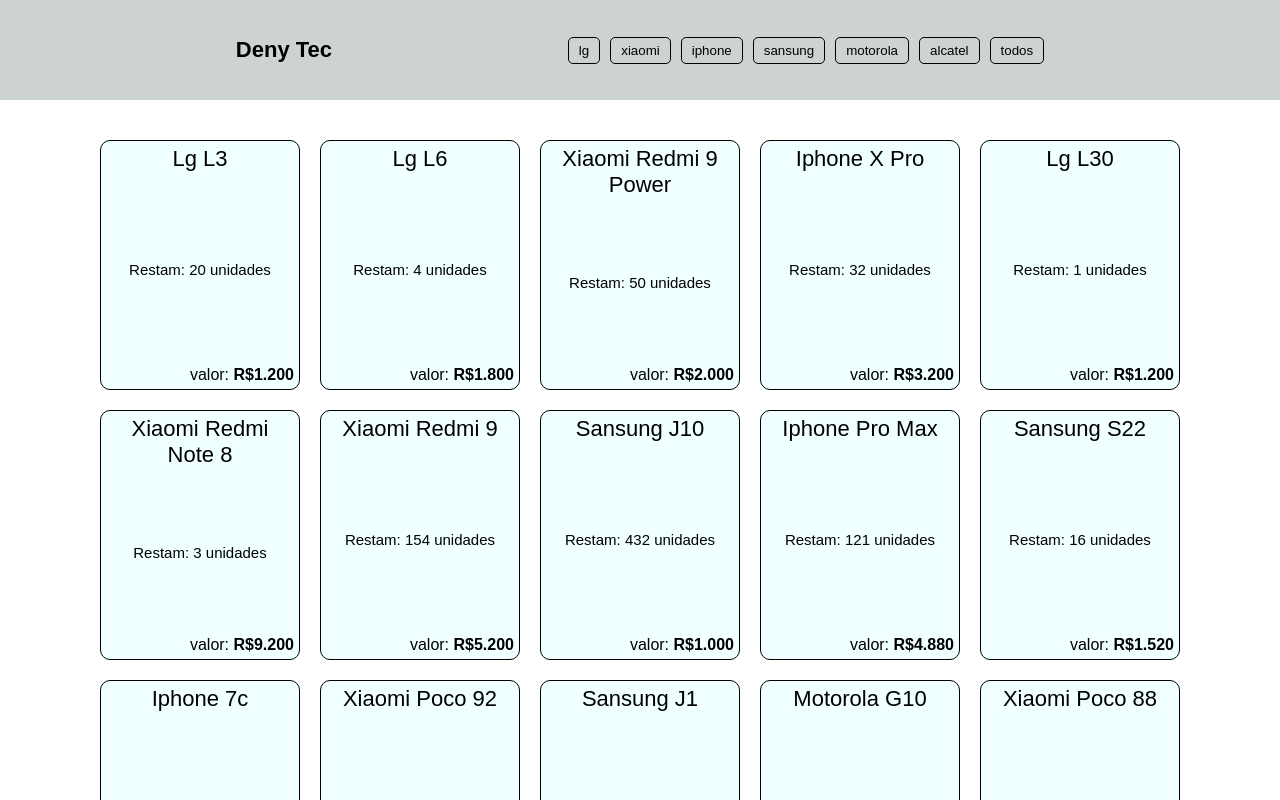
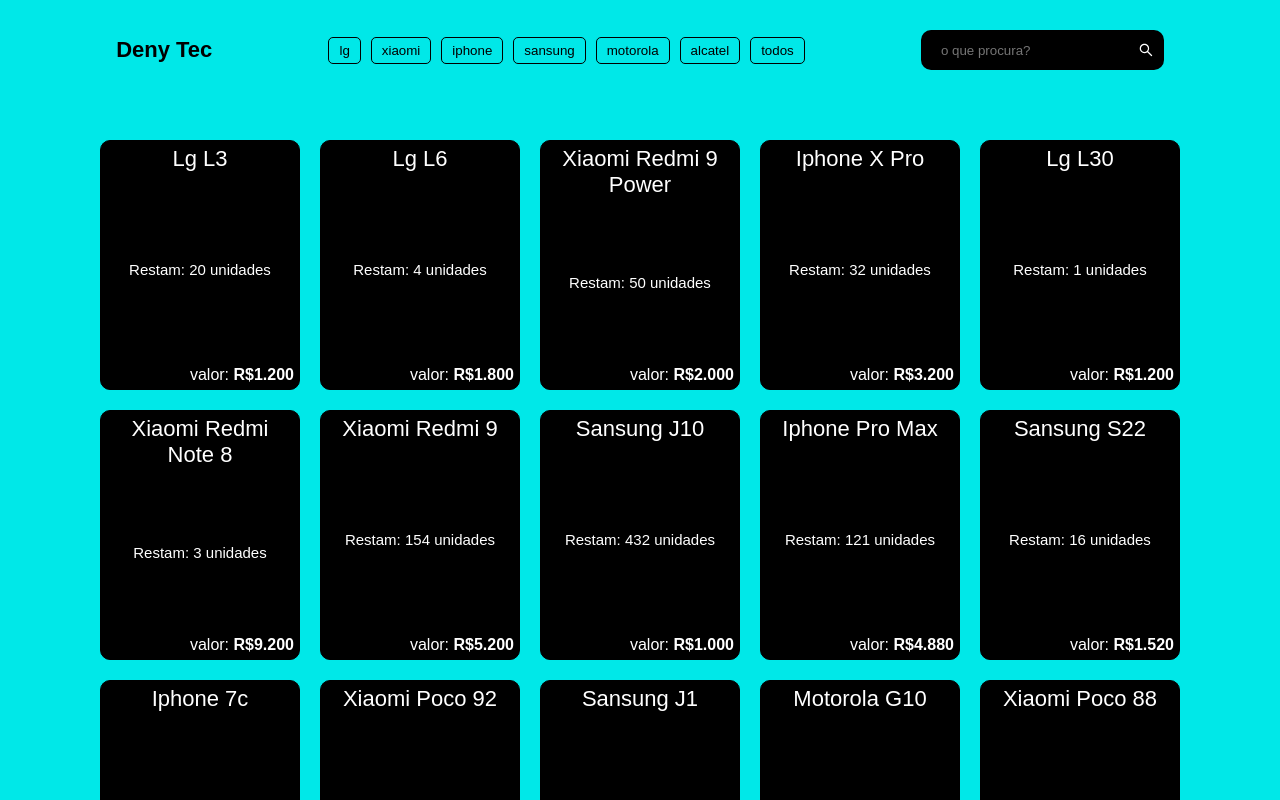
Before and after one commit to Deny-santos/filter-by-cellphone, a Next.js app: page / in a window 1280 px wide. Shown: the top 800 px of the page. Built offline with nearby package versions, Linux system fonts and the light colour scheme.

Commit message:
bg haeder, bg main content, color card and input search, not functional

```diff
--- a/package.json
+++ b/package.json
@@ -17,6 +17,7 @@
     "next": "13.4.4",
     "react": "18.2.0",
     "react-dom": "18.2.0",
+    "react-icons": "^4.9.0",
     "styled-components": "^5.3.11",
     "typescript": "5.0.4"
   },
--- a/src/components/Card.tsx
+++ b/src/components/Card.tsx
@@ -17,8 +17,9 @@
     padding: 5px;
     cursor: pointer;
     justify-content: space-between;
-    background-color: azure;
+    background-color: #000000;
     border-radius: 10px;
+    color: white;
 `
 const Title = styled.div`
     font-size: 22px;
--- a/src/components/Header.tsx
+++ b/src/components/Header.tsx
@@ -1,32 +1,34 @@
-import React, {useContext} from "react"
+import React, { useContext } from "react"
 import styled from 'styled-components'
 import ButtonFilter from './ButtonFilter'
-import { cellphones, filteredbrand } from "../util/cellphones"
+import { filteredbrand } from "../util/cellphones"
 import { FilterContext } from '../context/Filter';
+import InputSearch from "./InputSearch";
 
 type Props = {}
 
-const Main  = styled.header`
+const Main = styled.header`
     display: flex;
     justify-content: space-evenly;
     align-items: center;
     height: 100px;
-    background-color: #cdd2d2;
+    background-color: #00e8e8;
 `
 
-const LogoContainer  = styled.div`
+const LogoContainer = styled.div`
 
 `
 
-const Logo  = styled.span`
+const Logo = styled.span`
     font-size: 22px;
     font-weight: bold;
 `
 
-const Options  = styled.div`
+const Options = styled.div`
     display: flex;
     gap: 10px;
 `
+
 
 const Header = (props: Props) => {
 
@@ -35,7 +37,6 @@
 
     const handleFilter = (brand: string) => {
         setBrand(brand)
-        console.log(brand)
     }
     return (
         <Main>
@@ -47,8 +48,9 @@
                     <ButtonFilter handleFilter={() => handleFilter(brand)} key={index}>{brand}</ButtonFilter>
 
                 ))}
-                <ButtonFilter handleFilter={() => handleFilter("todos")}>todos</ButtonFilter>
+                <ButtonFilter handleFilter={() => handleFilter("all")}>todos</ButtonFilter>
             </Options>
+            <InputSearch/>
         </Main>
     )
 }
--- /dev/null
+++ b/src/components/InputSearch.tsx
@@ -0,0 +1,41 @@
+import React from 'react'
+import styled from 'styled-components'
+import { AiOutlineSearch } from "react-icons/ai"
+
+type Props = {}
+
+const InputContainer = styled.div`
+    height: 40px;
+    background-color: #000000;
+    display: flex;
+    align-items: center;
+    border-radius: 10px;
+    overflow: hidden;
+    padding: 0px 10px;
+    gap: 10px;
+
+    svg {
+        color: white;
+    }
+`
+
+const Input = styled.input`
+    height: 80%;
+    border-radius: 10px 0px 0px 10px;
+    border: none;
+    padding: 0px 10px;
+    background-color: transparent;
+    outline: none;
+    color: white;
+`
+
+const InputSearch = (props: Props) => {
+    return (
+        <InputContainer>
+            <Input placeholder="o que procura?" />
+            <AiOutlineSearch />
+        </InputContainer>
+    )
+}
+
+export default InputSearch
--- a/src/components/MainContent.tsx
+++ b/src/components/MainContent.tsx
@@ -17,6 +17,7 @@
     gap: 20px;
     padding: 40px;
     flex-wrap: wrap;
+    background-color: #00e8e8;
 `;
 
 const MainContent = (props: Props) => {
@@ -31,7 +32,7 @@
                         <Card brand={cellphone.brand} name={cellphone.name} quantity={cellphone.quantity} prices={cellphone.price} />
                     </div>
                 }
-                if(filterContext.brand == "todos") {
+                if(filterContext.brand == "all") {
                     return <div key={cellphone.name}>
                         <Card brand={cellphone.brand} name={cellphone.name} quantity={cellphone.quantity} prices={cellphone.price} />
                     </div>
@@ -42,25 +43,3 @@
 };
 
 export default MainContent;
-
-
-// {cellphones.filter((cellphone: string) => {
-//     if(cellphone.brand === ) {
-//         <div key={cellphone.name}>
-//             <Card brand={cellphone.brand} name={cellphone.name} quantity={cellphone.quantity} prices={cellphone.price} />
-//         </div>
-//     }
-// })}
-
-// {cellphones
-//     .filter((cellphone) => cellphone.brand === "")
-//     .map((cellphone) => (
-//         <div key={cellphone.name}>
-//             <Card
-//                 brand={cellphone.brand}
-//                 name={cellphone.name}
-//                 quantity={cellphone.quantity}
-//                 prices={cellphone.price}
-//             />
-//         </div>
-//     ))}
--- a/src/context/Filter.tsx
+++ b/src/context/Filter.tsx
@@ -9,7 +9,7 @@
 export const Filter = (props: Props) => {
     const { children } = props;
 
-    const [brand, setBrand] = useState("todos")
+    const [brand, setBrand] = useState("all")
 
     return (
         <FilterContext.Provider value={{brand, setBrand}} >
```
Also changed, not shown: 1 other file (tests, documents, lock files or other folders).
